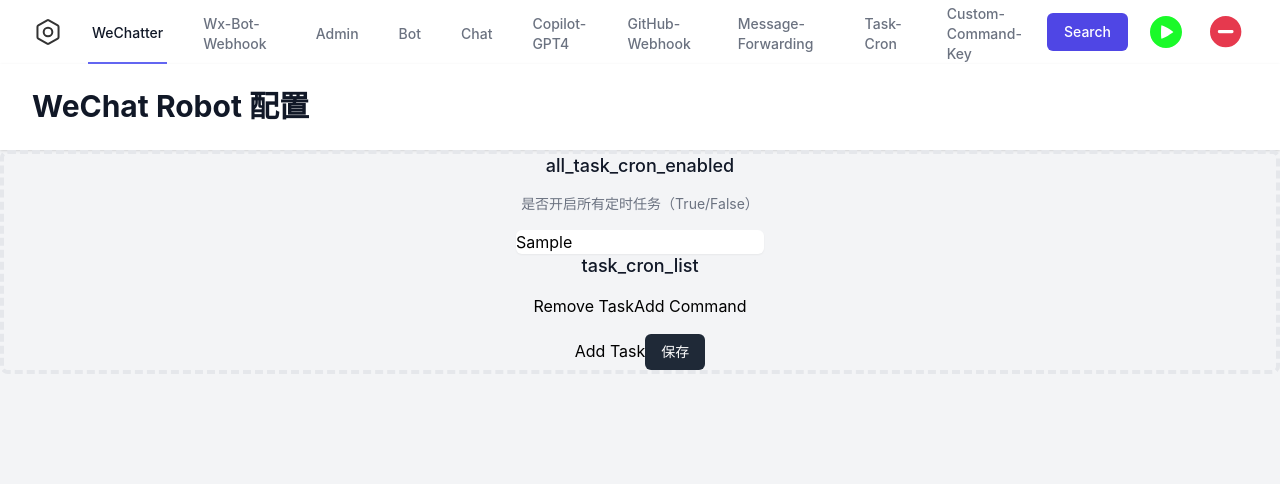
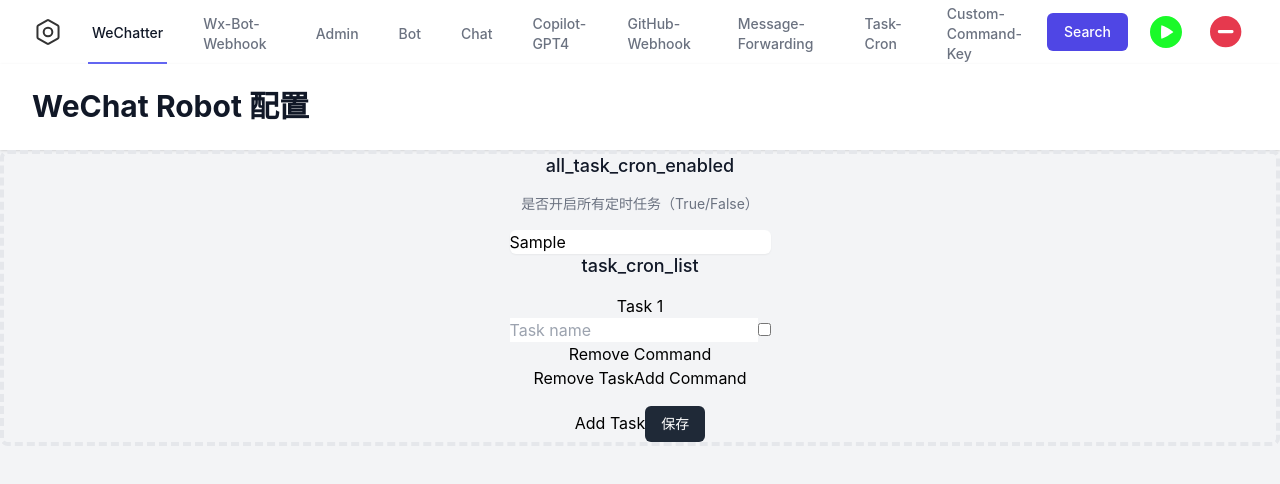
Before and after one commit to Cassius0924/WeChatter, a React (Create React App) app in the folder configweb/: page /task-cron in a window 1280 px wide. Both pictures are taken after typing "Sample" into the empty fields and a click on the button "Add Task". Shown: the top 484 px of the page. Built offline with nearby package versions, Linux system fonts and the light colour scheme; no server answers.

Commit message:
配置文件从ini变成yaml格式

```diff
--- a/configweb/src/ui/TaskCron.js
+++ b/configweb/src/ui/TaskCron.js
@@ -74,8 +74,24 @@ function TaskCron() {
                     </h3>
                     {taskCronList.map((task, taskIndex) => (
                         <div key={taskIndex}>
-                            {/* Render task fields here */}
-                            {/* Render commands here */}
+                            <h4>Task {taskIndex + 1}</h4>
+                            <input type="text" placeholder="Task name" value={task.task} onChange={e => {
+                                const newTaskCronList = [...taskCronList];
+                                newTaskCronList[taskIndex].task = e.target.value;
+                                setTaskCronList(newTaskCronList);
+                            }}/>
+                            <input type="checkbox" checked={task.enabled} onChange={e => {
+                                const newTaskCronList = [...taskCronList];
+                                newTaskCronList[taskIndex].enabled = e.target.checked;
+                                setTaskCronList(newTaskCronList);
+                            }}/>
+                            {/* Render cron fields here */}
+                            {task.commands.map((command, commandIndex) => (
+                                <div key={commandIndex}>
+                                    {/* Render command fields here */}
+                                    <button onClick={() => handleRemoveCommand(taskIndex, commandIndex)}>Remove Command</button>
+                                </div>
+                            ))}
                             <button onClick={() => handleRemoveTask(taskIndex)}>Remove Task</button>
                             <button onClick={() => handleAddCommand(taskIndex)}>Add Command</button>
                         </div>
@@ -93,6 +109,7 @@ function TaskCron() {
 }
 
 export default TaskCron;
+
 
 
 
```
